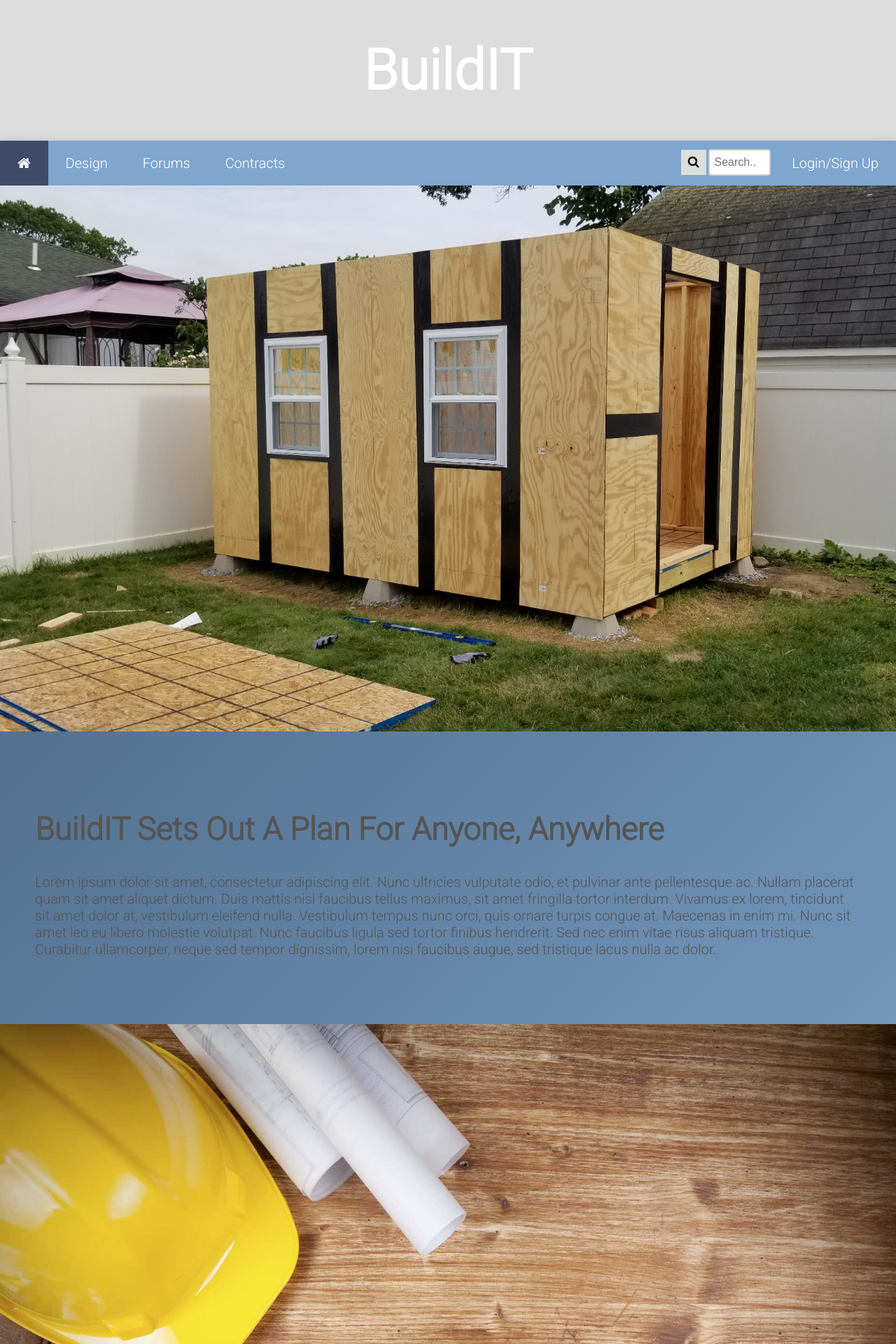
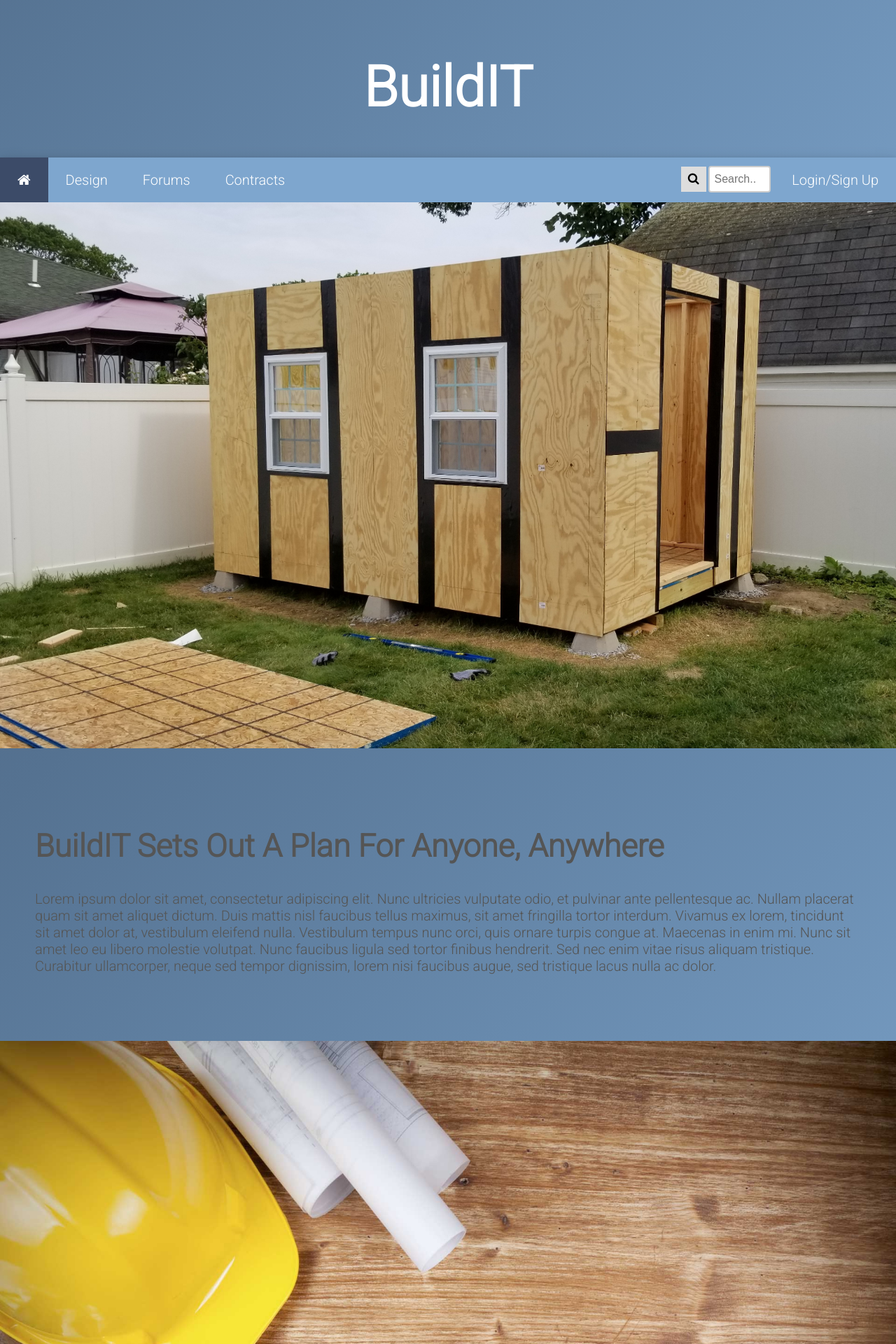
Before and after one commit to AliNoor1/BuildIt, a PHP site: page / in a window 1280 px wide. Shown: the top 1920 px of the page at 70% size. Run offline with PHP 8.4, Linux system fonts and the light colour scheme.

Commit message:
Update BuildIT_style.css

```diff
--- a/css/BuildIT_style.css
+++ b/css/BuildIT_style.css
@@ -1,6 +1,283 @@
 @import url('https://fonts.googleapis.com/css?family=Roboto:300');
 
+/* ADDS ANIMATION FOR THE SLIDES@import url('https://fonts.googleapis.com/css?family=Roboto:300');
+
 /* ADDS ANIMATION FOR THE SLIDES */
+@-webkit-keyframes slide {
+  20% {margin-left: 0px;}
+  30% {margin-left: -1450px;}
+  50% {margin-left: -1450px;}
+  60% {margin-left: -2900px;}
+  70% {margin-left: -2900px;}
+  80% {margin-left: -4350px;}
+  90% {margin-left: -4350px;}
+}
+
+@-moz-keyframes slide {
+  20% {margin-left: 0px;}
+  30% {margin-left: -1450px;}
+  50% {margin-left: -1450px;}
+  60% {margin-left: -2900px;}
+  70% {margin-left: -2900px;}
+  80% {margin-left: -4350px;}
+  90% {margin-left: -4350px;}
+}
+
+@keyframes slide{
+  20% {margin-left: 0px;}
+  30% {margin-left: -1450px;}
+  50% {margin-left: -1450px;}
+  60% {margin-left: -2900px;}
+  70% {margin-left: -2900px;}
+  80% {margin-left: -4350px;}
+  90% {margin-left: -4350px;}
+}
+
+.slideShow{
+	width: 6000px;
+	-webkit-animation: slide 20s ease infinite;
+	-moz-animation: slide 20s ease infinite;
+	animation: slide 20s ease infinite;
+}
+
+.slide {
+  float: left;
+  width: 1450px;
+}
+
+/* ADDS ANIMATION FOR GRADIENT BACKGROUND */
+@-webkit-keyframes Gradient {
+	0% {
+		background-position: 0% 50%
+	}
+	50% {
+		background-position: 100% 50%
+	}
+	100% {
+		background-position: 0% 50%
+	}
+}
+
+@-moz-keyframes Gradient {
+	0% {
+		background-position: 0% 50%
+	}
+	50% {
+		background-position: 100% 50%
+	}
+	100% {
+		background-position: 0% 50%
+	}
+}
+
+@keyframes Gradient {
+	0% {
+		background-position: 0% 50%
+	}
+	50% {
+		background-position: 100% 50%
+	}
+	100% {
+		background-position: 0% 50%
+	}
+}
+
+/* Body */
+body {
+	margin: 0;
+	background: #dddddd;
+	color: white;
+
+}
+
+*{
+    box-sizing: border-box;
+}
+
+/* Style the top header */
+#topContainer{
+	background: linear-gradient(-45deg, #7ea6ce, #557291 , #3c4b68 , #3c4b68 );
+	background-size: 400% 400%;
+	-webkit-animation: Gradient 15s ease infinite;
+	-moz-animation: Gradient 15s ease infinite;
+	animation: Gradient 15s ease infinite;
+	padding-top:3vh;
+	text-align:center;
+	color:white;
+}
+
+/* Style the BuildIt Box */
+.header {
+    	 text-align: center;
+	font-family:'Roboto';
+	font-size: 40px;
+	font-weight:300;
+	color: white;
+	width: 100%;
+	margin: 15px 0px;
+}
+
+
+
+/* First image resized to fit any display */
+img.imagePreview{
+	box-shadow: 0 4px 8px 0 rgba(0, 0, 0, 0.2), 0 6px 20px 0 rgba(0, 0, 0, 0.19);
+	display: block;
+	max-width: 100%;
+	width: 1800px;
+	max-height: auto;
+	height:780px;
+	transition: 1.8s ease;
+	backface-visibility: hidden;
+
+}
+
+/* Hover mechanics to respond to your cursor */
+.secondaryContainer{
+	overflow: hidden;
+	position: relative;
+}
+.secondaryContainer:hover .imagePreview {
+	opacity: 0.5;
+}
+
+.secondaryContainer:hover .imageTab {
+  opacity: 1;
+}
+
+/* The part that drove me nuts. Trying to center the "Get started" tab with any display. */
+.imageTab {
+	transition: 1.8s ease;
+	opacity: 0;
+	position: absolute;
+	top: 50%;
+	left: 50%;
+	transform: translate(-50%, -50%);
+	-ms-transform: translate(-50%, -50%);
+	text-align: center;
+}
+
+/* A div with some text for the image above, describing the design process. Still unfinished */
+#description{
+	background-color: white;
+	padding: 75px 50px;
+	background: linear-gradient(-45deg, #7ea6ce, #557291 , #3c4b68 , #3c4b68 );
+	background-size: 400% 400%;
+	-webkit-animation: Gradient 15s ease infinite;
+	-moz-animation: Gradient 15s ease infinite;
+	animation: Gradient 15s ease infinite;
+	font-family:'Roboto';
+	font-size: 20px;
+}
+
+#desc_header{
+	font-size: 45px;
+	font-family:'Roboto';
+}
+
+.search-results{
+	width: 50%
+}
+
+.search-results div{
+	margin-left: 5%;
+}
+
+.search-results .name {
+	font-size: 30px;
+	margin-left: 5%;
+	margin-top: 0;
+	margin-bottom: 0;
+	width: 100%;
+	color: #272727;
+	text-decoration: none;
+}
+
+.search-results .location {
+	font-size: 20px;
+	margin-left: 5%;
+	margin-top: 0;
+	padding-bottom: 10px;
+	margin-bottom: 0;
+	width: 100%;
+	color: #8c8c8c;
+	text-decoration: none;
+}
+
+.search-results p{
+	margin-top: 1px;
+	margin-bottom: 1px;
+}
+
+.search-results a{
+	text-decoration: none;
+}
+.search-results div:hover{
+	background-color: #cccccc;
+	border: 2px solid #55555;
+	border-radius: 5px;
+}
+
+.search-results i{
+	font-size: 15px;
+}
+
+/* Shutter Out Horizontal, The "Get Started" tab when you hover over the image */
+.shutterOutTab {
+	display: inline-block;
+	vertical-align: middle;
+	-webkit-transform: perspective(1px) translateZ(0);
+	transform: perspective(1px) translateZ(0);
+	box-shadow: 0 0 1px transparent;
+	position: relative;
+	background: #8c8c8c;
+	-webkit-transition-property: color;
+	transition-property: color;
+	-webkit-transition-duration: 0.3s;
+	transition-duration: 0.3s;
+	padding: 25px 0px;
+	border-radius: 5px;
+}
+
+.shutterOutTab a{
+		font-family:'Roboto';
+		text-decoration: none;
+		font-size: 20px;
+		color: white;
+		padding: 25px 35px;
+
+}
+
+.shutterOutTab:before {
+  content: "";
+  position: absolute;
+  z-index: -1;
+  top: 0;
+  bottom: 0;
+  left: 0;
+  right: 0;
+  background: #7ea6ce;
+  -webkit-transform: scaleX(0);
+  transform: scaleX(0);
+  -webkit-transform-origin: 50%;
+  transform-origin: 50%;
+  -webkit-transition-property: transform;
+  transition-property: transform;
+  -webkit-transition-duration: 0.3s;
+  transition-duration: 0.3s;
+  -webkit-transition-timing-function: ease-out;
+  transition-timing-function: ease-out;
+
+}
+.shutterOutTab:hover, .hvr-shutter-out-horizontal:focus, .hvr-shutter-out-horizontal:active {
+  color: white;
+}
+.shutterOutTab:hover:before, .hvr-shutter-out-horizontal:focus:before, .hvr-shutter-out-horizontal:active:before {
+  -webkit-transform: scaleX(1);
+  transform: scaleX(1);
+}
+
+ */
 @-webkit-keyframes slide {
   20% {margin-left: 0px;}
   30% {margin-left: -1450px;}
```
